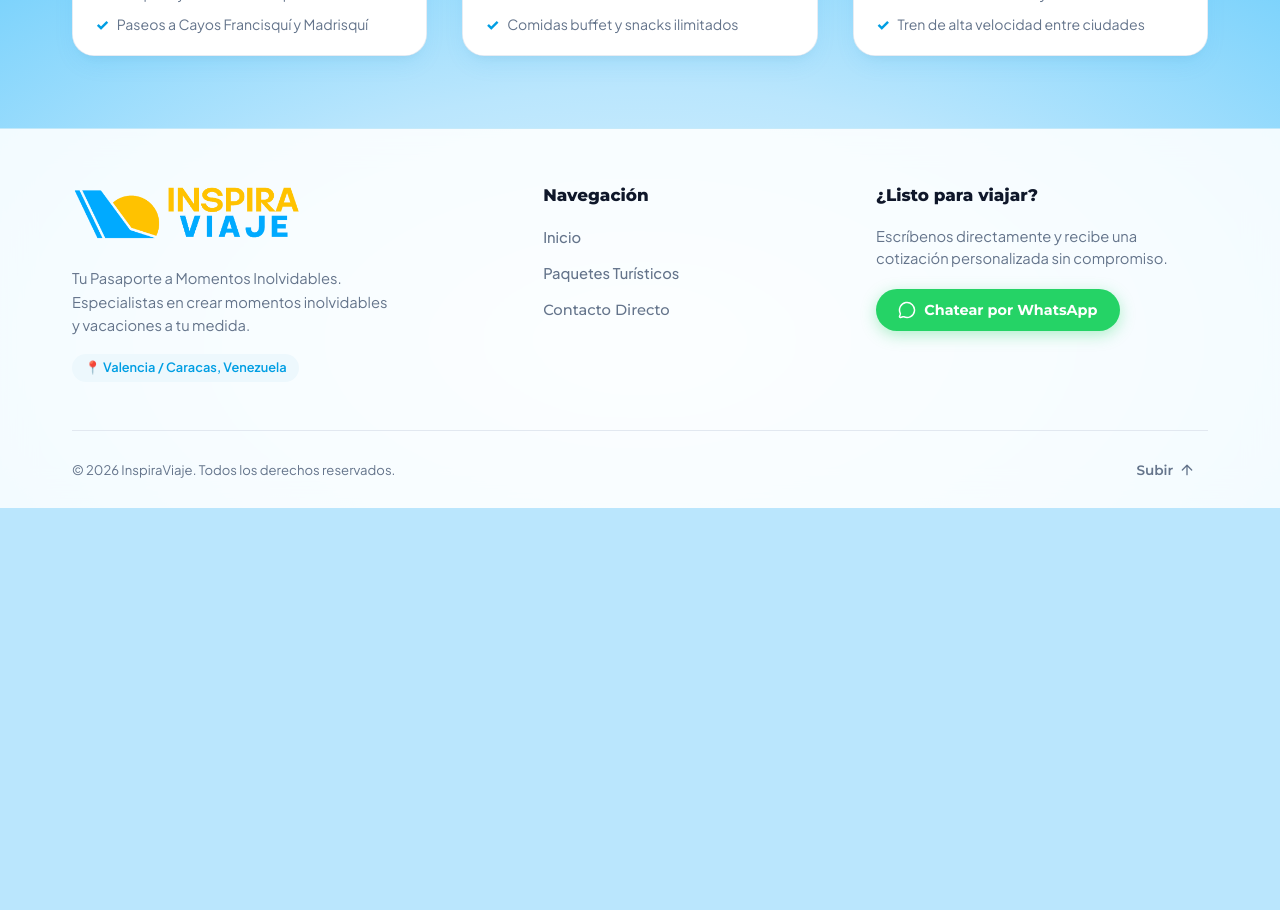
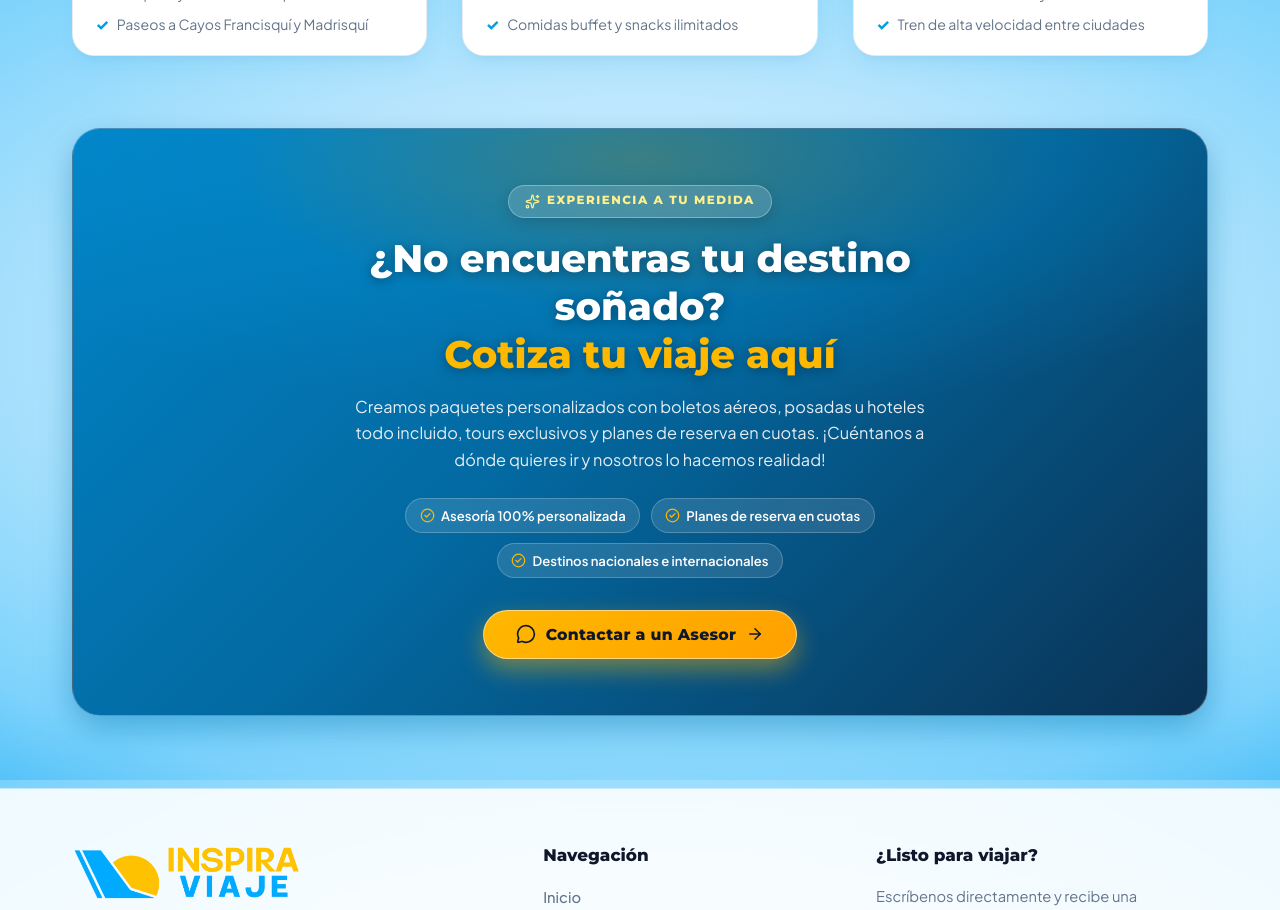
Before and after one commit to Elliyax77/inspiraviaje-web, a React (Vite) app: page / in a window 1280 px wide. Shown: the part 1620-2530 px from the top of the page. Before the commit the page ends 2128 px from the top, so only its background shows below. Built offline with nearby package versions, Linux system fonts and the light colour scheme.

Commit message:
feat(ui): agregar banner interactivo 'Cotiza tu viaje aqui' con enlace directo a contacto

```diff
--- a/src/App.jsx
+++ b/src/App.jsx
@@ -45,7 +45,7 @@ function App() {
         <HeroSlider onOpenContact={() => setContactOpen(true)} />
 
         {/* 3. Sección Paquetes Turísticos con 3 imágenes en proporción 3:4 y botón Más Información */}
-        <Packages />
+        <Packages onOpenContact={() => setContactOpen(true)} />
       </main>
 
       {/* 4. Footer con canales de atención y copyright */}
--- a/src/components/Packages.css
+++ b/src/components/Packages.css
@@ -248,3 +248,159 @@
   font-weight: 800;
   font-size: 0.95rem;
 }
+
+/* ========================================================
+   Banner / Card 'Cotiza tu viaje aquí'
+   ======================================================== */
+.quote-cta-banner {
+  margin-top: 3.5rem;
+  background: linear-gradient(135deg, #0284C7 0%, #0369A1 45%, #0A3254 100%);
+  border-radius: 24px;
+  padding: 2.5rem 1.25rem;
+  position: relative;
+  overflow: hidden;
+  box-shadow: 0 20px 45px -10px rgba(0, 158, 227, 0.45), 0 10px 25px rgba(15, 23, 42, 0.15);
+  border: 1.5px solid rgba(255, 255, 255, 0.25);
+  text-align: center;
+}
+
+@media (min-width: 768px) {
+  .quote-cta-banner {
+    margin-top: 4.5rem;
+    padding: 3.5rem 2.5rem;
+    border-radius: 28px;
+  }
+}
+
+.quote-cta-glow-decor {
+  position: absolute;
+  top: -40%;
+  left: 50%;
+  transform: translateX(-50%);
+  width: 130%;
+  height: 90%;
+  background: radial-gradient(ellipse at center, rgba(255, 184, 0, 0.22) 0%, rgba(0, 158, 227, 0.2) 40%, transparent 70%);
+  pointer-events: none;
+}
+
+.quote-cta-content {
+  position: relative;
+  z-index: 2;
+  max-width: 680px;
+  margin: 0 auto;
+  display: flex;
+  flex-direction: column;
+  align-items: center;
+}
+
+.quote-cta-badge {
+  display: inline-flex;
+  align-items: center;
+  gap: 7px;
+  background: rgba(255, 255, 255, 0.16);
+  backdrop-filter: blur(12px);
+  -webkit-backdrop-filter: blur(12px);
+  color: #FEF08A;
+  font-family: var(--font-heading);
+  font-weight: 800;
+  font-size: 0.74rem;
+  letter-spacing: 1.5px;
+  text-transform: uppercase;
+  padding: 0.4rem 1rem;
+  border-radius: var(--radius-full);
+  border: 1px solid rgba(255, 255, 255, 0.3);
+  box-shadow: 0 4px 15px rgba(0, 0, 0, 0.15);
+  margin-bottom: 1.1rem;
+}
+
+.quote-cta-title {
+  color: #FFFFFF;
+  font-size: clamp(1.65rem, 4vw, 2.4rem);
+  font-weight: 800;
+  line-height: 1.25;
+  margin-bottom: 0.95rem;
+  text-shadow: 0 2px 12px rgba(0, 0, 0, 0.35);
+}
+
+.quote-title-accent {
+  color: var(--color-yellow);
+  display: inline-block;
+}
+
+.quote-cta-desc {
+  color: rgba(241, 245, 249, 0.94);
+  font-size: clamp(0.92rem, 1.8vw, 1.02rem);
+  line-height: 1.6;
+  margin-bottom: 1.6rem;
+  max-width: 580px;
+}
+
+.quote-cta-pills {
+  display: flex;
+  flex-wrap: wrap;
+  justify-content: center;
+  gap: 0.65rem;
+  margin-bottom: 2rem;
+  width: 100%;
+}
+
+.quote-pill {
+  display: inline-flex;
+  align-items: center;
+  gap: 6px;
+  background: rgba(255, 255, 255, 0.12);
+  backdrop-filter: blur(8px);
+  -webkit-backdrop-filter: blur(8px);
+  color: #FFFFFF;
+  font-size: 0.82rem;
+  font-weight: 600;
+  padding: 0.4rem 0.85rem;
+  border-radius: var(--radius-full);
+  border: 1px solid rgba(255, 255, 255, 0.22);
+}
+
+.quote-pill-icon {
+  color: var(--color-yellow);
+  flex-shrink: 0;
+}
+
+.btn-quote-contact {
+  display: inline-flex;
+  align-items: center;
+  justify-content: center;
+  gap: 10px;
+  background: linear-gradient(135deg, #FFB800 0%, #FFA000 100%);
+  color: #0F172A;
+  font-family: var(--font-heading);
+  font-weight: 800;
+  font-size: 0.98rem;
+  letter-spacing: 0.3px;
+  padding: 0.85rem 2rem;
+  border-radius: var(--radius-full);
+  box-shadow: 0 10px 25px rgba(255, 184, 0, 0.45);
+  border: 1.5px solid rgba(255, 255, 255, 0.5);
+  cursor: pointer;
+  transition: all 0.3s cubic-bezier(0.16, 1, 0.3, 1);
+  text-decoration: none;
+  min-height: 48px;
+}
+
+.btn-quote-contact:hover {
+  background: linear-gradient(135deg, #FFFFFF 0%, #F8FAFC 100%);
+  color: var(--color-blue);
+  transform: translateY(-3px) scale(1.03);
+  box-shadow: 0 14px 30px rgba(0, 0, 0, 0.35);
+  border-color: #FFFFFF;
+}
+
+.btn-quote-contact:hover .quote-btn-arrow {
+  transform: translateX(4px);
+}
+
+.btn-quote-contact:active {
+  transform: translateY(0) scale(0.97);
+}
+
+.quote-btn-arrow {
+  transition: transform 0.25s ease;
+}
--- a/src/components/Packages.jsx
+++ b/src/components/Packages.jsx
@@ -1,10 +1,10 @@
 import React from 'react';
 import { motion } from 'framer-motion';
-import { Sparkles, ArrowRight, Clock, MapPin } from 'lucide-react';
+import { Sparkles, ArrowRight, Clock, MapPin, MessageCircle, CheckCircle2 } from 'lucide-react';
 import { travelPackages, agencyInfo } from '../data/travelData';
 import './Packages.css';
 
-const Packages = () => {
+const Packages = ({ onOpenContact }) => {
   const openWhatsApp = (msg) => {
     const encoded = encodeURIComponent(msg);
     window.open(`https://wa.me/${agencyInfo.whatsappNumber}?text=${encoded}`, '_blank');
@@ -104,6 +104,59 @@ const Packages = () => {
           ))}
         </div>
 
+        {/* Banner: Cotiza tu viaje aquí */}
+        <motion.div
+          className="quote-cta-banner"
+          initial={{ opacity: 0, y: 35 }}
+          whileInView={{ opacity: 1, y: 0 }}
+          viewport={{ once: true, margin: "-40px" }}
+          transition={{ duration: 0.6 }}
+        >
+          <div className="quote-cta-glow-decor"></div>
+
+          <div className="quote-cta-content">
+            <div className="quote-cta-badge">
+              <Sparkles size={15} />
+              <span>EXPERIENCIA A TU MEDIDA</span>
+            </div>
+
+            <h3 className="quote-cta-title">
+              ¿No encuentras tu destino soñado? <br />
+              <span className="quote-title-accent">Cotiza tu viaje aquí</span>
+            </h3>
+
+            <p className="quote-cta-desc">
+              Creamos paquetes personalizados con boletos aéreos, posadas u hoteles todo incluido, tours exclusivos y planes de reserva en cuotas. ¡Cuéntanos a dónde quieres ir y nosotros lo hacemos realidad!
+            </p>
+
+            <div className="quote-cta-pills">
+              <div className="quote-pill">
+                <CheckCircle2 size={15} className="quote-pill-icon" />
+                <span>Asesoría 100% personalizada</span>
+              </div>
+              <div className="quote-pill">
+                <CheckCircle2 size={15} className="quote-pill-icon" />
+                <span>Planes de reserva en cuotas</span>
+              </div>
+              <div className="quote-pill">
+                <CheckCircle2 size={15} className="quote-pill-icon" />
+                <span>Destinos nacionales e internacionales</span>
+              </div>
+            </div>
+
+            <button
+              type="button"
+              onClick={onOpenContact}
+              className="btn-quote-contact"
+              aria-label="Cotiza tu viaje aquí con un asesor"
+            >
+              <MessageCircle size={20} />
+              <span>Contactar a un Asesor</span>
+              <ArrowRight size={18} className="quote-btn-arrow" />
+            </button>
+          </div>
+        </motion.div>
+
       </div>
     </section>
   );
```
Also changed, not shown: 1 other file (tests, documents, lock files or other folders).
